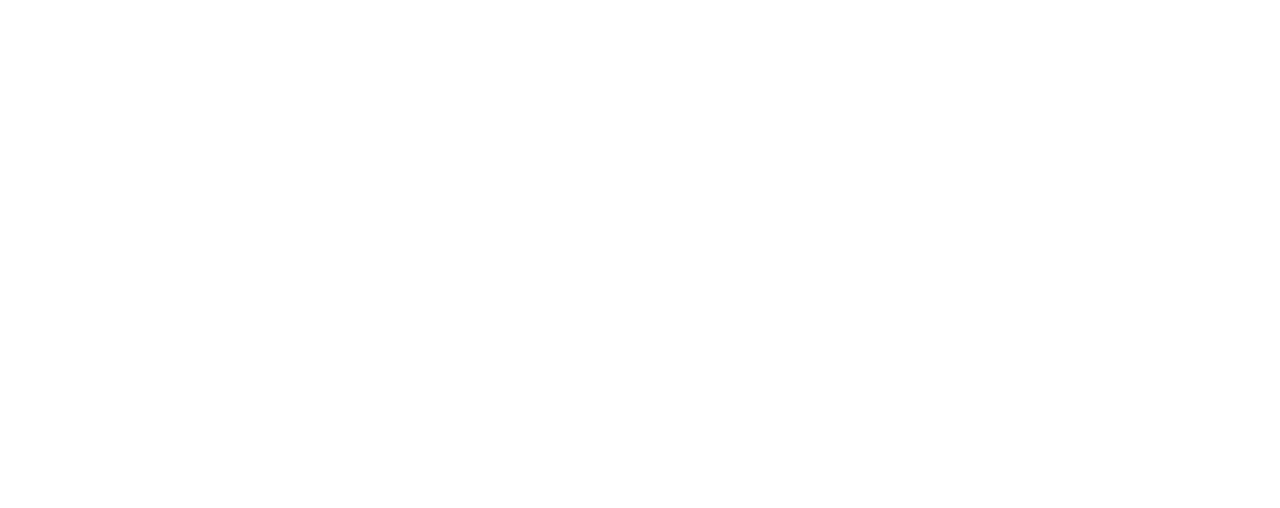
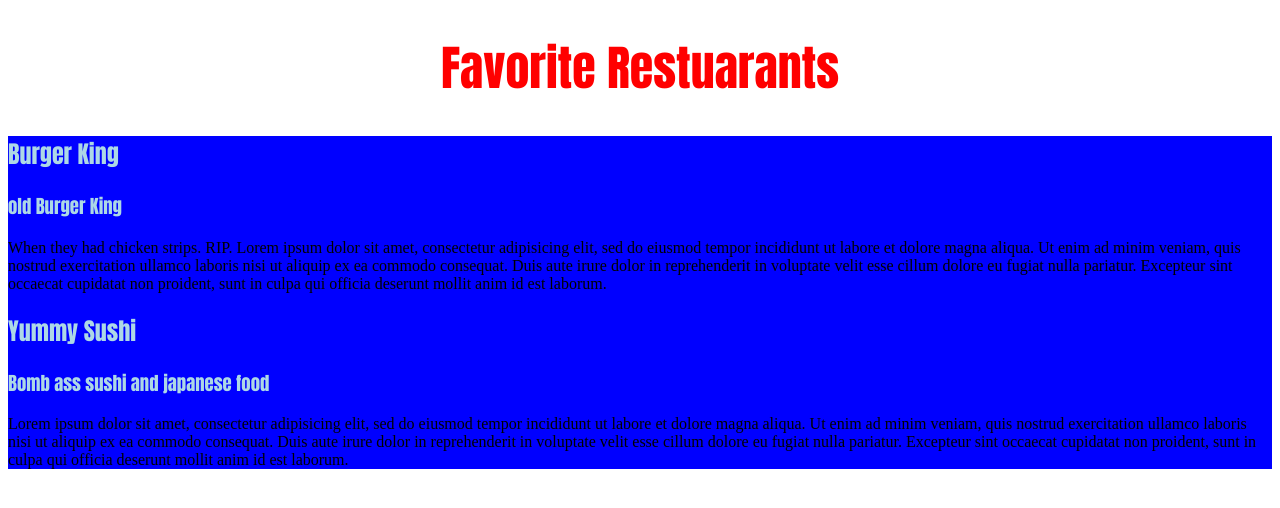
Before and after one commit to garrettheid/front_end_practice, a plain HTML site: page introcss/index.html in a window 1280 px wide. Drawn offline with Linux system fonts and the light colour scheme.

Commit message:
adds restaurants and font colors

```diff
--- a/introcss/index.html
+++ b/introcss/index.html
@@ -5,6 +5,30 @@
   <link rel="stylesheet" type="text/css" href="style.css">
 </head>
 <body>
+    <h1 id="title">Favorite Restuarants</h1>
 
+    <section id="faves">
+    <article class ="restaurant-box">
+      <h2>Burger King</h2>
+      <h3>old Burger King</h3>
+      <p>When they had chicken strips. RIP. Lorem ipsum dolor sit amet, consectetur adipisicing elit, sed do eiusmod
+      tempor incididunt ut labore et dolore magna aliqua. Ut enim ad minim veniam,
+      quis nostrud exercitation ullamco laboris nisi ut aliquip ex ea commodo
+      consequat. Duis aute irure dolor in reprehenderit in voluptate velit esse
+      cillum dolore eu fugiat nulla pariatur. Excepteur sint occaecat cupidatat non
+      proident, sunt in culpa qui officia deserunt mollit anim id est laborum.
+      </p>
+    <article>
+
+    <article class ="restaurant-box">
+      <h2>Yummy Sushi</h2>
+      <h3>Bomb ass sushi and japanese food</h3>
+      <p>Lorem ipsum dolor sit amet, consectetur adipisicing elit, sed do eiusmod
+      tempor incididunt ut labore et dolore magna aliqua. Ut enim ad minim veniam,
+      quis nostrud exercitation ullamco laboris nisi ut aliquip ex ea commodo
+      consequat. Duis aute irure dolor in reprehenderit in voluptate velit esse
+      cillum dolore eu fugiat nulla pariatur. Excepteur sint occaecat cupidatat non
+      proident, sunt in culpa qui officia deserunt mollit anim id est laborum.</p>
+    </article>
 </body>
 </html>
--- a/introcss/style.css
+++ b/introcss/style.css
@@ -0,0 +1,19 @@
+body {
+  font-family: "Trebuchet MS", Helvetica, sans-serif
+  color: white;
+}
+
+h1, h2, h3, h4, h5, h6 {
+  font-family: Impact, Charcoal, sans-serif;
+  color: #add8e6;
+}
+
+#title {
+  font-size: 3em;
+  color: red;
+  text-align: center;
+}
+
+.restaurant-box {
+  background-color: blue;
+}
```
